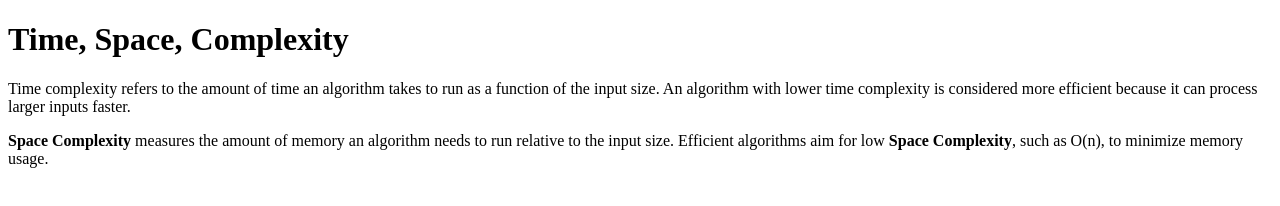
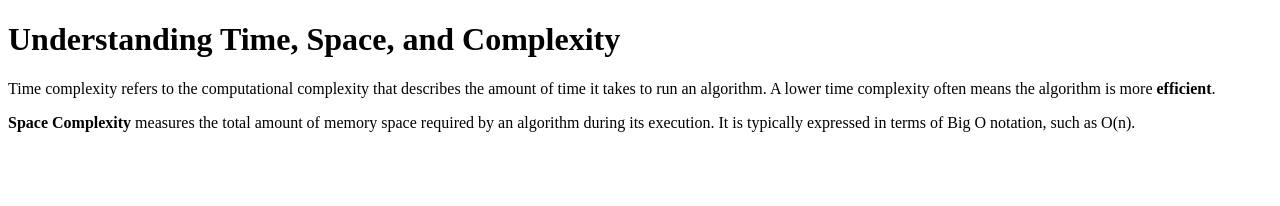
Before and after one commit to acciojob/time-and-space-complexity-Abhisheksingh555, a website: page main.html in a window 1280 px wide. Drawn offline with Linux system fonts and the light colour scheme.

Commit message:
created a submission

```diff
--- a/main.html
+++ b/main.html
@@ -8,12 +8,17 @@
 
 <body>
 	<!-- the entire body must be written by student -->
-	<h1>Time, Space, Complexity</h1>
-	<p>Time complexity refers to the amount of time an algorithm takes to run as a function of the input size. An algorithm with lower time complexity is considered more efficient because it can process larger inputs faster.</p>
-	<p><b>Space Complexity</b> measures the amount of memory an algorithm needs to run relative to the input size. Efficient algorithms aim for low <b>Space Complexity</b>, such as O(n), to minimize memory usage.</p>
-    <script type="text/javascript" src="./script.js">
-</script>
+	<h1>Understanding Time, Space, and Complexity</h1>
 
+	<p>
+		Time complexity refers to the computational complexity that describes the amount of time it takes to run an algorithm. A lower time complexity often means the algorithm is more <strong>efficient</strong>.
+	</p>
+
+	<p>
+		<strong>Space Complexity</strong> measures the total amount of memory space required by an algorithm during its execution. It is typically expressed in terms of Big O notation, such as O(n).
+	</p>
+
+	<script type="text/javascript" src="./script.js"></script>
 </body>
 
 </html>
```
